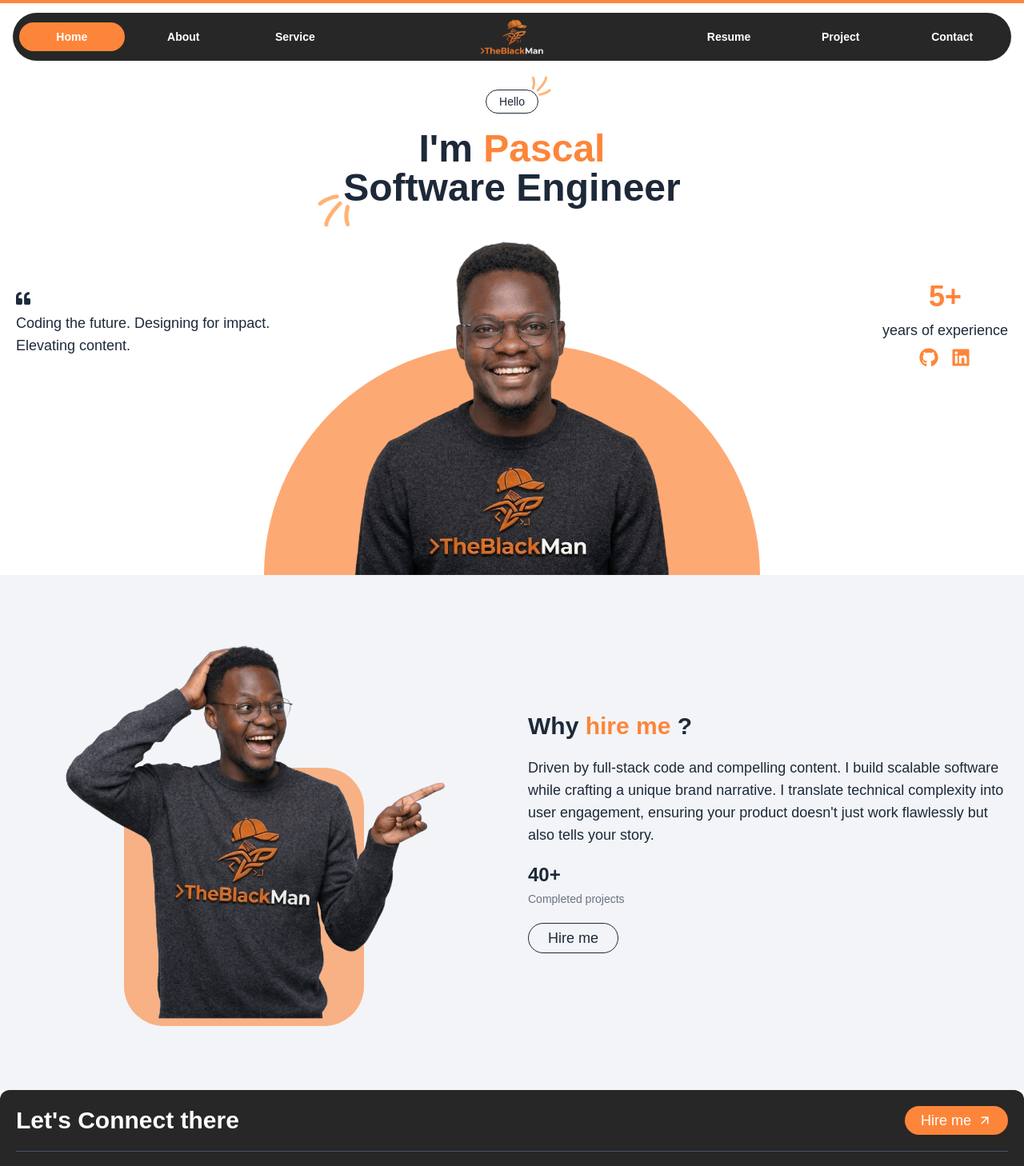
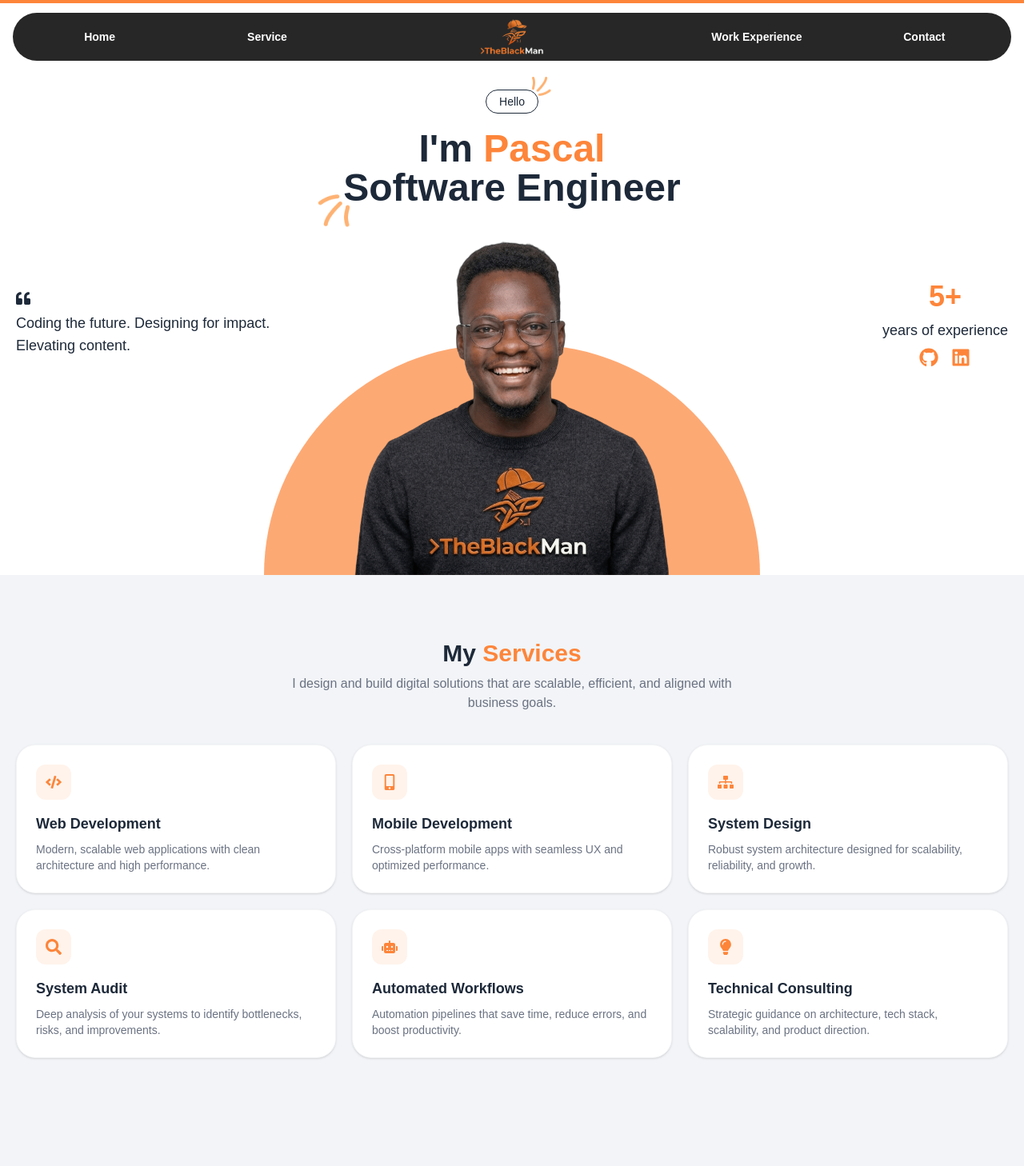
Before and after one commit to theblackman2/pascalkasonga.com, a Next.js app: page / in a window 1280 px wide. Shown: the top 1458 px of the page at 80% size. Built offline with nearby package versions, Linux system fonts and the light colour scheme.

Commit message:
feat: design services section

```diff
--- a/app/(website)/page.tsx
+++ b/app/(website)/page.tsx
@@ -1,10 +1,12 @@
 import Home from "@/components/sections/home";
+import Services from "@/components/sections/services";
 import WhyHireMe from "@/components/sections/why-hire-me";
 
 export default function Page() {
   return (
     <>
       <Home />
+      <Services />
       <WhyHireMe />
     </>
   );
--- a/components/core/header.tsx
+++ b/components/core/header.tsx
@@ -8,13 +8,11 @@ import { useEffect, useState } from "react";
 
 const NAV_LEFT = [
   { label: "Home", id: "home" },
-  { label: "About", id: "about" },
   { label: "Service", id: "service" },
 ];
 
 const NAV_RIGHT = [
-  { label: "Resume", id: "resume" },
-  { label: "Project", id: "project" },
+  { label: "Work Experience", id: "experience" },
   { label: "Contact", id: "contact" },
 ];
 
@@ -55,21 +53,19 @@ export default function Header() {
   }, []);
 
   const renderLink = (item: { label: string; id: string }) => {
-    const isActive = active === item.id;
-
     return (
       <Link
         key={item.id}
         href={`#${item.id}`}
         className="relative flex items-center justify-center px-5 py-2 text-sm font-semibold"
       >
-        {isActive && (
+        {/* {isActive && (
           <motion.div
             layoutId="active-pill"
             className="absolute inset-0 bg-primary rounded-full"
             transition={{ type: "spring", stiffness: 300, damping: 25 }}
           />
-        )}
+        )} */}
 
         <span className="relative z-10">{item.label}</span>
       </Link>
@@ -91,7 +87,7 @@ export default function Header() {
             <div className="w-full grid grid-cols-3 items-center bg-black-bg text-white p-2 rounded-full">
 
               {/* Left nav */}
-              <div className="grid grid-cols-3 gap-2">
+              <div className="grid grid-cols-2 gap-2">
                 {NAV_LEFT.map(renderLink)}
               </div>
 
@@ -101,7 +97,7 @@ export default function Header() {
               </div>
 
               {/* Right nav */}
-              <div className="grid grid-cols-3 gap-2">
+              <div className="grid grid-cols-2 gap-2">
                 {NAV_RIGHT.map(renderLink)}
               </div>
             </div>
--- /dev/null
+++ b/components/sections/services.tsx
@@ -0,0 +1,137 @@
+"use client";
+
+import { motion, Variants, easeOut } from "framer-motion";
+import {
+  FaCode,
+  FaMobileAlt,
+  FaSitemap,
+  FaSearch,
+  FaRobot,
+  FaLightbulb,
+} from "react-icons/fa";
+
+const SERVICES = [
+  {
+    title: "Web Development",
+    description:
+      "Modern, scalable web applications with clean architecture and high performance.",
+    icon: FaCode,
+  },
+  {
+    title: "Mobile Development",
+    description:
+      "Cross-platform mobile apps with seamless UX and optimized performance.",
+    icon: FaMobileAlt,
+  },
+  {
+    title: "System Design",
+    description:
+      "Robust system architecture designed for scalability, reliability, and growth.",
+    icon: FaSitemap,
+  },
+  {
+    title: "System Audit",
+    description:
+      "Deep analysis of your systems to identify bottlenecks, risks, and improvements.",
+    icon: FaSearch,
+  },
+  {
+    title: "Automated Workflows",
+    description:
+      "Automation pipelines that save time, reduce errors, and boost productivity.",
+    icon: FaRobot,
+  },
+  {
+    title: "Technical Consulting",
+    description:
+      "Strategic guidance on architecture, tech stack, scalability, and product direction.",
+    icon: FaLightbulb,
+  },
+];
+
+export default function Services() {
+  const container: Variants = {
+    hidden: {},
+    show: {
+      transition: {
+        staggerChildren: 0.15,
+      },
+    },
+  };
+
+  const item: Variants = {
+    hidden: { opacity: 0, y: 40 },
+    show: {
+      opacity: 1,
+      y: 0,
+      transition: {
+        duration: 0.6,
+        ease: easeOut,
+      },
+    },
+  };
+
+  return (
+    <section id="service" className="w-full bg-[#F2F4F7]">
+      <motion.div
+        variants={container}
+        initial="hidden"
+        whileInView="show"
+        viewport={{ once: true, margin: "-100px" }}
+        className="container mx-auto px-5 py-10 md:py-20 flex flex-col gap-10"
+      >
+        {/* Header */}
+        <motion.div variants={item} className="text-center">
+          <h3 className="text-2xl md:text-3xl font-bold">
+            My <span className="text-primary">Services</span>
+          </h3>
+          <p className="text-gray-500 mt-2 max-w-xl mx-auto">
+            I design and build digital solutions that are scalable, efficient,
+            and aligned with business goals.
+          </p>
+        </motion.div>
+
+        {/* Cards */}
+        <motion.div
+          variants={container}
+          className="grid grid-cols-1 sm:grid-cols-2 lg:grid-cols-3 gap-5"
+        >
+          {SERVICES.map((service, i) => {
+            const Icon = service.icon;
+
+            return (
+              <motion.div
+                key={i}
+                variants={item}
+                whileHover={{ y: -8 }}
+                transition={{ ease: easeOut }}
+                className="relative group bg-white rounded-3xl p-6 flex flex-col gap-4 border border-gray-100 shadow-sm hover:shadow-md transition"
+              >
+                {/* hover glow */}
+                <div className="absolute inset-0 rounded-3xl bg-primary/5 opacity-0 group-hover:opacity-100 transition" />
+
+                {/* icon */}
+                <div className="w-fit p-3 rounded-xl bg-primary/10 text-primary relative z-10">
+                  <Icon className="text-xl" />
+                </div>
+
+                {/* content */}
+                <div className="flex flex-col gap-2 relative z-10">
+                  <h4 className="font-semibold text-lg">
+                    {service.title}
+                  </h4>
+                  <p className="text-sm text-gray-500">
+                    {service.description}
+                  </p>
+                </div>
+
+                {/* bottom glow */}
+                <div className="absolute bottom-0 left-1/2 -translate-x-1/2 w-3/4 h-10 bg-primary/10 blur-2xl opacity-0 group-hover:opacity-100 transition" />
+              </motion.div>
+            );
+          })}
+        </motion.div>
+      </motion.div>
+    </section>
+  );
+}
--- a/components/sections/why-hire-me.tsx
+++ b/components/sections/why-hire-me.tsx
@@ -101,10 +101,23 @@ export default function WhyHireMe() {
                 transition={{ type: "spring", stiffness: 120 }}
                 className="text-xl font-semibold md:text-2xl"
               >
-                40+
+                80+
               </motion.span>
               <span className="text-sm text-gray-500">
                 Completed projects
+              </span>
+            </div>
+            <div className="flex flex-col gap-1">
+              <motion.span
+                initial={{ scale: 0 }}
+                whileInView={{ scale: 1 }}
+                transition={{ type: "spring", stiffness: 120 }}
+                className="text-xl font-semibold md:text-2xl"
+              >
+                10+
+              </motion.span>
+              <span className="text-sm text-gray-500">
+                Clients
               </span>
             </div>
           </motion.div>
```
